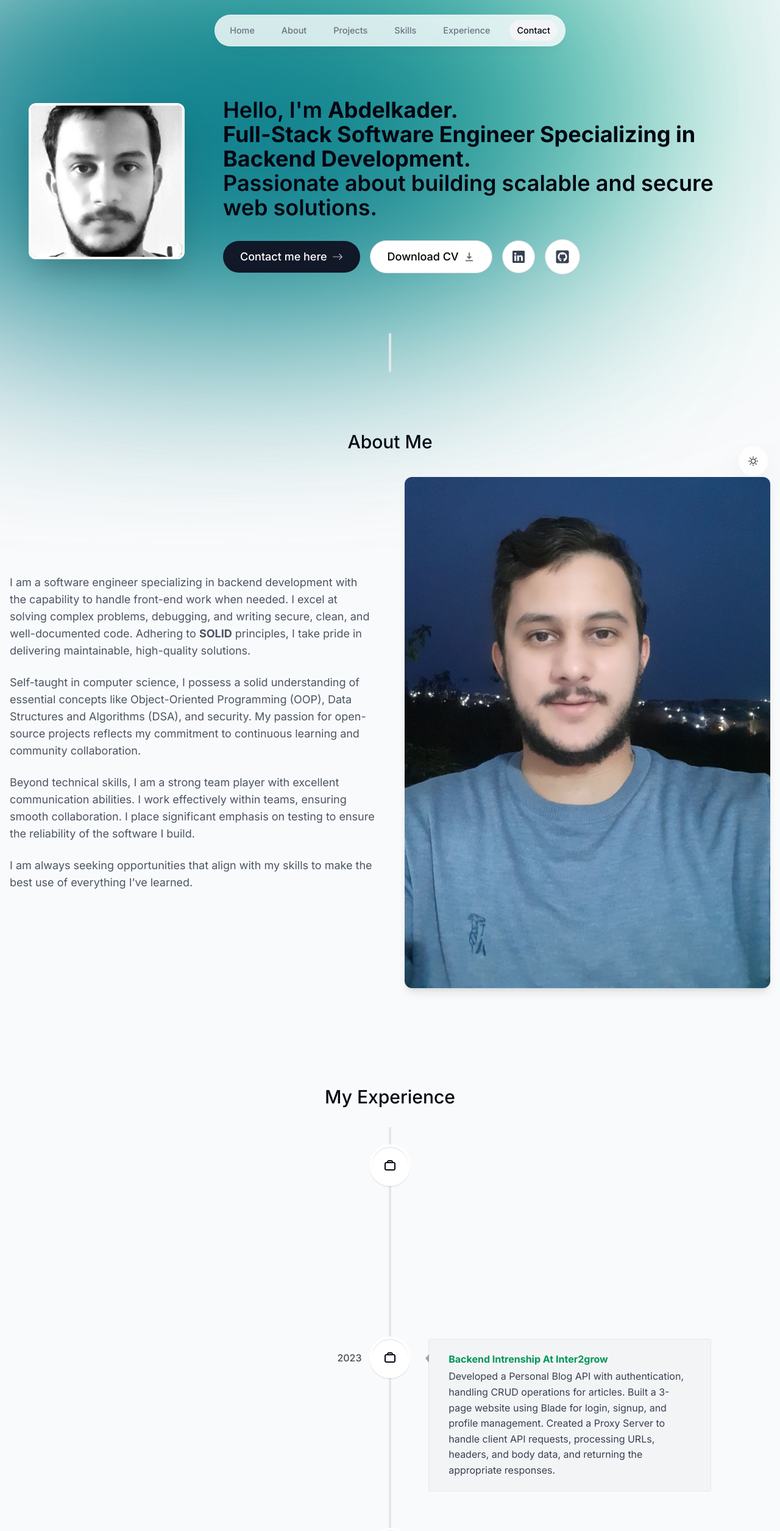
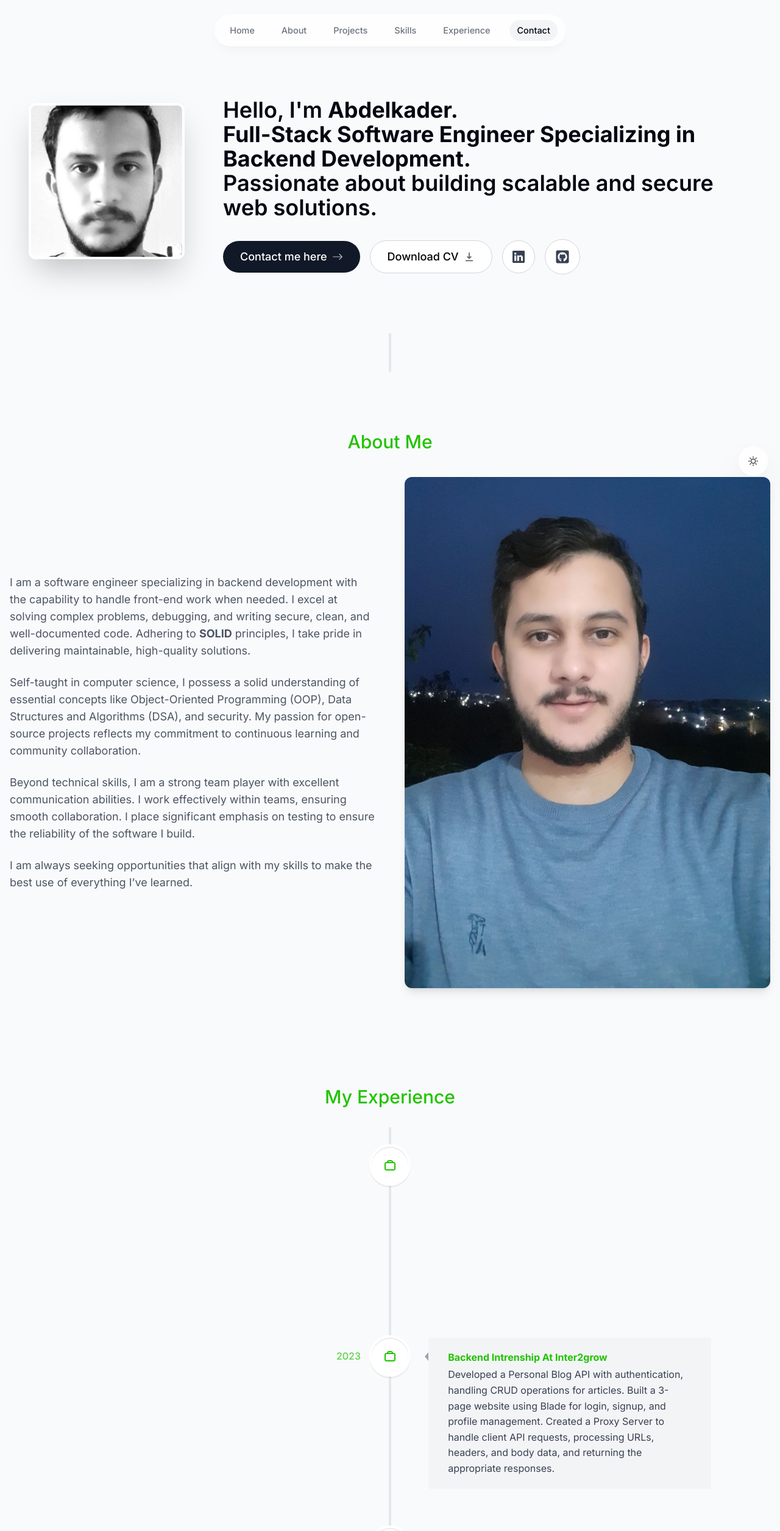
Before and after one commit to Kader1680/MyPortfolio, a Next.js app: page / in a window 1280 px wide. Shown: the top 2510 px of the page at 61% size. Built offline with nearby package versions, Linux system fonts and the light colour scheme.

Commit message:
update portflio

```diff
--- a/app/globals.css
+++ b/app/globals.css
@@ -7,7 +7,7 @@ html {
 }
 
 html.dark {
-  --line-color: rgba(255, 255, 255, 0.2);
+  --line-color: #20c300;
 }
 
 .borderBlack {
--- a/app/layout.tsx
+++ b/app/layout.tsx
@@ -22,10 +22,10 @@ export default function RootLayout({
   return (
     <html lang="en" className="!scroll-smooth">
       <body
-        className={`${inter.className} bg-gray-50 text-gray-950 relative pt-28 sm:pt-36 dark:bg-gray-900 dark:text-gray-50 dark:text-opacity-90`}
+        className={`${inter.className} bg-gray-50 text-gray-950 relative pt-28 sm:pt-36 dark:bg-[#131313] dark:text-gray-50 dark:text-opacity-90`}
       >
-        <div className=" absolute top-[-6rem] -z-10 right-[11rem] h-[31.25rem] w-[31.25rem] rounded-full blur-[10rem] sm:w-[68.75rem] bg-[#36bda2]"></div>
-        <div className="bg-[#007185] absolute top-[-1rem] -z-10 left-[-35rem] h-[31.25rem] w-[50rem] rounded-full blur-[10rem] sm:w-[68.75rem] md:left-[-33rem] lg:left-[-28rem] xl:left-[-15rem] 2xl:left-[-5rem] dark:bg-[#009658]"></div>
+        <div className=" absolute top-[-6rem] -z-10 right-[11rem] h-[31.25rem] w-[31.25rem] rounded-full blur-[10rem] sm:w-[68.75rem] bg-pro"></div>
+        <div className="bg-red absolute top-[-1rem] -z-10 left-[-35rem] h-[31.25rem] w-[50rem] rounded-full blur-[10rem] sm:w-[68.75rem] md:left-[-33rem] lg:left-[-28rem] xl:left-[-15rem] 2xl:left-[-5rem] dark:bg-[#20c300]"></div>
 
         <ThemeContextProvider>
           <ActiveSectionContextProvider>
--- a/components/about.tsx
+++ b/components/about.tsx
@@ -12,17 +12,17 @@ export default function About() {
     <motion.section
       ref={ref}
       id="about"
-      className="mb-28 text-center leading-8 sm:mb-40 scroll-mt-28"
+      className="mb-28 text-center leading-8 sm:mb-40 scroll-mt-28 text-[#20c300]"
       initial={{ opacity: 0, y: 100 }}
       animate={{ opacity: 1, y: 0 }}
       transition={{ delay: 0.175, duration: 0.6 }}
     >
       <SectionHeading>About Me</SectionHeading>
 
-      <div className="md:flex md:items-center md:justify-between gap-12 mt-10">
+      <div className="md:flex md:items-center md:justify-between gap-12 mt-10 ">
         {/* Text Content */}
         <motion.div
-          className="md:w-1/2 text-start space-y-6"
+          className="md:w-1/2 text-start space-y-6 text-[#20c300]"
           initial={{ opacity: 0, x: -50 }}
           animate={{ opacity: 1, x: 0 }}
           transition={{ delay: 0.25, duration: 0.5 }}
--- a/components/certafications.js
+++ b/components/certafications.js
@@ -10,7 +10,7 @@ const certificatesData = [
   { id: 3, title: 'Javascript Intermediare - React', imgSrc: '/js.png' },
   { id: 3, title: 'Web Fundamentals - React', imgSrc: '/web.png' },
   { id: 3, title: 'Internship Backedn Web', imgSrc: '/inter.png' },
-  { id: 3, title: 'Problem Solving Basic Harckerrank', imgSrc: '/problemSolving.jfif' },
+  { id: 3, title: 'Problem Solving Basic Harckerrank', imgSrc: '/problem.png' },
 
 ];
 
@@ -18,8 +18,8 @@ const Certifications = () => {
   const [hoveredId, setHoveredId] = useState(null);
 
   return (
-    <div className="bg-white dark:bg-gray-900 py-10">
-      <h2 className="text-center text-3xl font-semibold text-gray-800 dark:text-white mb-8">
+    <div className="bg-white dark:bg-black py-10">
+      <h2 className="text-center text-3xl font-semibold text-[#20c300] dark:text-[#20c300] mb-8">
         My Certifications
       </h2>
 
--- a/components/contact.tsx
+++ b/components/contact.tsx
@@ -47,7 +47,7 @@ export default function Contact() {
 
   return (
     <motion.section id="contact" ref={ref} className="mb-0 sm:mb-28 text-center">
-      <SectionHeading ><p className="text-[#009658]">Contact Me</p></SectionHeading>
+      <SectionHeading ><p className="text-[#20c300]">Contact Me</p></SectionHeading>
       <div className="grid md:grid-cols-2 gap-4 mb-8">
         {links.map((link, index) => (
           <div
--- a/components/experience.tsx
+++ b/components/experience.tsx
@@ -16,7 +16,7 @@ export default function Experience() {
   const { theme } = useTheme();
 
   return (
-    <section id="experience" ref={ref} className="scroll-mt-28 ">
+    <section id="experience" ref={ref} className="scroll-mt-28  text-[#20c300]">
       <SectionHeading>My experience</SectionHeading>
       <VerticalTimeline lineColor="">
         {experiencesData.map((item, index) => (
@@ -24,9 +24,9 @@ export default function Experience() {
             <VerticalTimelineElement
               contentStyle={{
                 background:
-                  theme === "light" ? "#f3f4f6" : "rgba(255, 255, 255, 0.05)",
+                  theme === "light" ? "#f3f4f6" : "black",
                 boxShadow: "none",
-                border: "1px solid rgba(0, 0, 0, 0.05)",
+                border: "1px solid text-[#20c300]",
                 textAlign: "left",
                 padding: "1.3rem 2rem",
               }}
@@ -44,7 +44,7 @@ export default function Experience() {
                 fontSize: "1.5rem",
               }}
             >
-              <h3 className="font-bold fs-1 capitalize text-[#009658]">{item.title}</h3>
+              <h3 className="font-bold fs-1 capitalize text-[#20c300]">{item.title}</h3>
               <p className="!mt-1 !font-normal text-gray-700 dark:text-white/75">
                 {item.description}
               </p>
--- a/components/projects.tsx
+++ b/components/projects.tsx
@@ -149,13 +149,13 @@ const ProjectsSection: React.FC = () => {
   return (
     <section id="projects" className="py-16 bg-red">
       <div className="  mx-auto px-6">
-        <h2 className="text-4xl font-bold text-[#009658] text-center mb-8">My Projects</h2>
+        <h2 className="text-4xl font-bold text-[#20c300] text-center mb-8">My Projects</h2>
         <div className="grid gap-8 grid-cols-1 sm:grid-cols-2 lg:grid-cols-3">
           {projects.map((project, index) => (
-            <div key={index} className="  rounded-lg shadow-lg overflow-hidden">
+            <div key={index} className=" bg-black  rounded-lg shadow-lg overflow-hidden">
               <img src={project.imageUrl} alt={project.title} className="w-full h-48 object-cover" />
               <div className="p-6">
-                <h3 className="text-xl font-semibold text-white mb-2">{project.title}</h3>
+                <h3 className="text-xl font-semibold text-[#20c300] mb-2">{project.title}</h3>
                 <p className="text-gray-400 mb-4">{project.description}</p>
                 <div className="flex flex-wrap gap-2 mb-4">
                   {project.technologies.map((tech, i) => (
--- a/components/skills.tsx
+++ b/components/skills.tsx
@@ -27,7 +27,7 @@ export default function Skills() {
     <section
       id="skills"
       ref={ref}
-      className="mb-28 max-w-[53rem] scroll-mt-28 text-center sm:mb-40"
+      className="mb-28 max-w-[53rem] scroll-mt-28 text-center sm:mb-40 text-[#20c300]"
     >
       <SectionHeading>My skills</SectionHeading>
       <ul className="flex flex-wrap justify-center gap-2 text-lg text-gray-800">
```
Also changed, not shown: components/project.tsx (added), public/problem.png (added).
